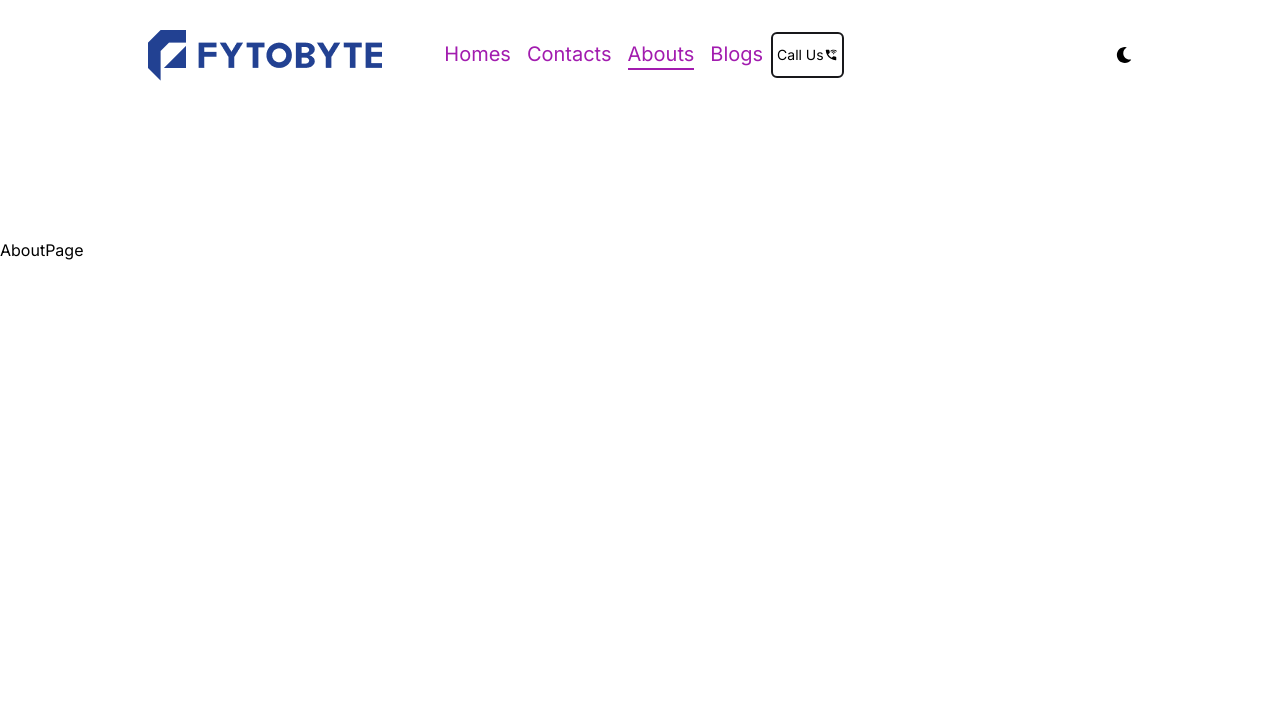
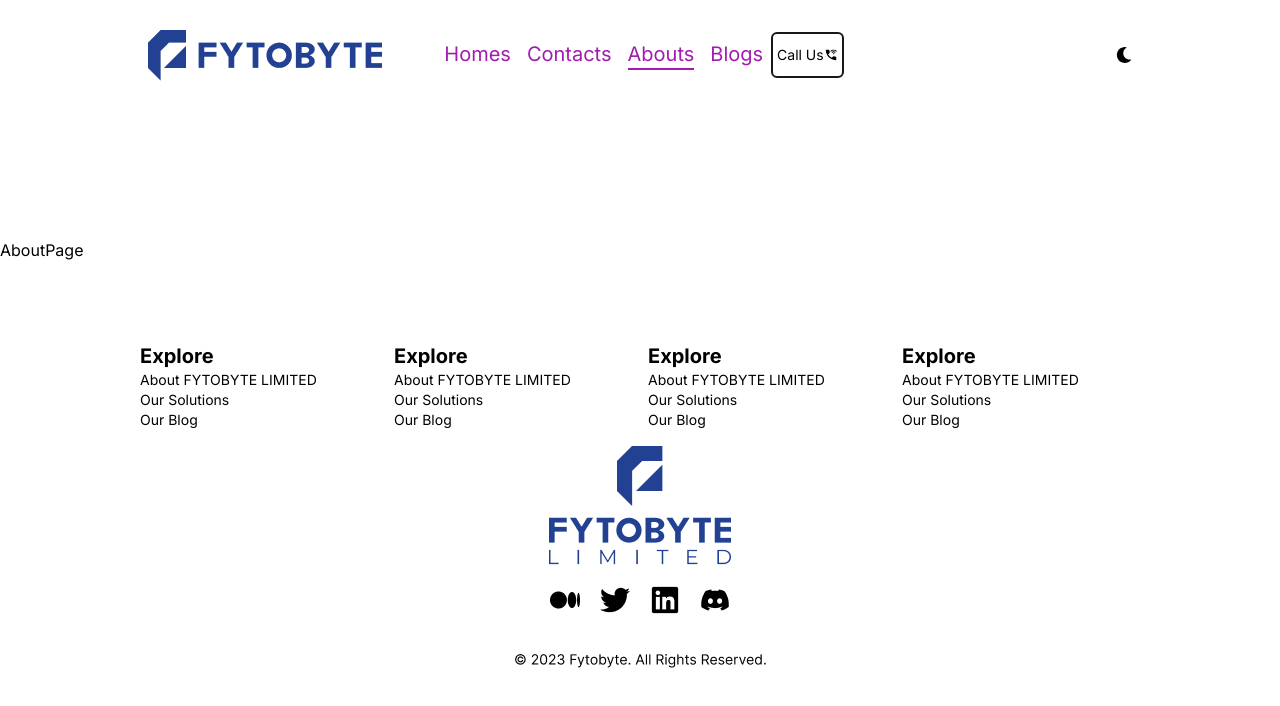
Before and after one commit to tofail-ahmed/fytobyte, a Next.js app: page /about in a window 1280 px wide. Shown: the top 706 px of the page. Built offline with nearby package versions, Linux system fonts and the light colour scheme.

Commit message:
footer added

```diff
--- a/package.json
+++ b/package.json
@@ -10,6 +10,7 @@
   },
   "dependencies": {
     "@reduxjs/toolkit": "^2.2.3",
+    "aos": "^2.3.4",
     "next": "14.2.3",
     "react": "^18",
     "react-dom": "^18",
--- /dev/null
+++ b/src/app/components/footer/Footer.jsx
@@ -0,0 +1,42 @@
+import Container from "../Container/Conatiner";
+import footerImg from "../../../../public/assets/footerLogo.png";
+import Image from "next/image";
+const Footer = () => {
+  return (
+    <div className="flex justify-center items-center my-20 mx-4">
+      <Container>
+        <div className="grid grid-cols-4 gap-4">
+          <div>
+            <h1 className="text-xl font-bold">Explore</h1>
+            <p className="text-sm lg:text-md">About FYTOBYTE LIMITED</p>
+            <p className="text-sm lg:text-md">Our Solutions</p>
+            <p className="text-sm lg:text-md">Our Blog</p>
+          </div>
+          <div>
+            <h1 className="text-xl font-bold">Explore</h1>
+            <p className="text-sm lg:text-md">About FYTOBYTE LIMITED</p>
+            <p className="text-sm lg:text-md">Our Solutions</p>
+            <p className="text-sm lg:text-md">Our Blog</p>
+          </div>
+          <div>
+            <h1 className="text-xl font-bold">Explore</h1>
+            <p className="text-sm lg:text-md">About FYTOBYTE LIMITED</p>
+            <p className="text-sm lg:text-md">Our Solutions</p>
+            <p className="text-sm lg:text-md">Our Blog</p>
+          </div>
+          <div>
+            <h1 className="text-xl font-bold">Explore</h1>
+            <p className="text-sm lg:text-md">About FYTOBYTE LIMITED</p>
+            <p className="text-sm lg:text-md">Our Solutions</p>
+            <p className="text-sm lg:text-md">Our Blog</p>
+          </div>
+        </div>
+        <div className="my-4">
+          <Image className="mx-auto" src={footerImg} alt="image" />
+        </div>
+      </Container>
+    </div>
+  );
+};
+
+export default Footer;
--- a/src/app/layout.js
+++ b/src/app/layout.js
@@ -2,6 +2,7 @@
 import { Inter } from "next/font/google";
 import "./globals.css";
 import Navbar from "./components/navbar/Navbar";
+import Footer from "./components/footer/Footer.jsx"
 import {ThemeProvider,useThemeContext} from "./lib/provider/ThemeContext"
 
 const inter = Inter({ subsets: ["latin"] });
@@ -31,7 +32,9 @@ function RootContent({ children }) {
             <Navbar />
           </div>
           {children}
+          <Footer/>
         </div>
+
       </body>
     </html>
   );
```
Also changed, not shown: public/assets/footerLogo.png (added), 1 other file (tests, documents, lock files or other folders).
